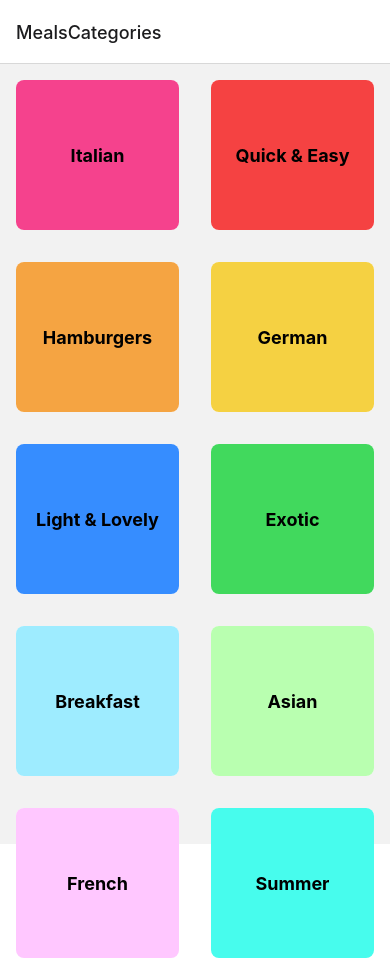
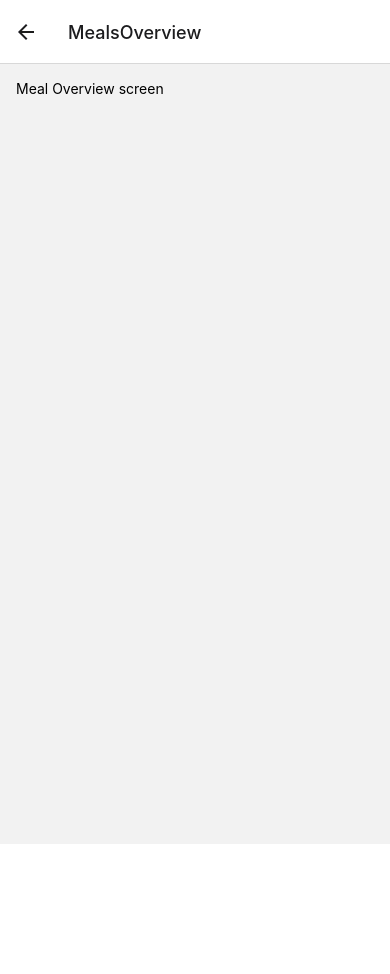
Before and after one commit to Jim124/Thiya, a React Native app: screen /MealsOverview in a window 390 px wide. After the commit the page ends 844 px from the top, so only its background shows below. Built offline with nearby package versions, Linux system fonts and the light colour scheme.

Commit message:
use Stack.Screen

```diff
--- a/App.js
+++ b/App.js
@@ -1,6 +1,7 @@
 import { StyleSheet } from 'react-native';
 import { StatusBar } from 'expo-status-bar';
 import CategoryScreen from './screen/CategoryScreen';
+import MealsOverviewScreen from './screen/MealsOverviewScreen';
 import { NavigationContainer } from '@react-navigation/native';
 import { createNativeStackNavigator } from '@react-navigation/native-stack';
 
@@ -11,7 +12,12 @@ export default function App() {
       <StatusBar style='dark' />
       <NavigationContainer>
         <Stack.Navigator>
-          <Stack.Screen name='MealsCategories' component={CategoryScreen} />
+          <Stack.Screen
+            name='MealsCategoriesb'
+            component={CategoryScreen}
+            options={{ title: 'back' }}
+          />
+          <Stack.Screen name='MealsOverview' component={MealsOverviewScreen} />
         </Stack.Navigator>
       </NavigationContainer>
     </>
--- a/components/CategoryItem.js
+++ b/components/CategoryItem.js
@@ -1,5 +1,5 @@
 import { View, Text, StyleSheet, Pressable, Platform } from 'react-native';
-function CategoryItem({ title, color }) {
+function CategoryItem({ title, color, onPress }) {
   return (
     <View style={styles.gridItem}>
       <Pressable
@@ -8,6 +8,7 @@ function CategoryItem({ title, color }) {
           pressed ? styles.buttonPressed : null,
         ]}
         android_ripple={{ color: '#ccc' }}
+        onPress={onPress}
       >
         <View style={[styles.innerContainer, { backgroundColor: color }]}>
           <Text style={styles.title}>{title}</Text>
--- a/screen/CategoryScreen.js
+++ b/screen/CategoryScreen.js
@@ -1,18 +1,27 @@
 import { View, FlatList, StyleSheet } from 'react-native';
 import { CATEGORIES } from '../data/dummy-data';
 import CategoryItem from '../components/CategoryItem';
-function renderCategory(itemData) {
-  return (
-    <CategoryItem title={itemData.item.title} color={itemData.item.color} />
-  );
-}
-function CategoryScreen() {
+// function renderCategory(itemData) {
+//   return (
+
+//   );
+// }
+function CategoryScreen({ navigation }) {
+  function pressHandler() {
+    navigation.navigate('MealsOverview');
+  }
   return (
     <View>
       <FlatList
         data={CATEGORIES}
         keyExtractor={(item) => item.id}
-        renderItem={renderCategory}
+        renderItem={(itemData) => (
+          <CategoryItem
+            title={itemData.item.title}
+            color={itemData.item.color}
+            onPress={pressHandler}
+          />
+        )}
         numColumns={2}
       />
     </View>
--- /dev/null
+++ b/screen/MealsOverviewScreen.js
@@ -0,0 +1,17 @@
+import { View, Text, StyleSheet } from 'react-native';
+import { MEALS } from '../data/dummy-data';
+function MealsOverviewScreen() {
+  return (
+    <View style={styles.container}>
+      <Text>Meal Overview screen</Text>
+    </View>
+  );
+}
+
+export default MealsOverviewScreen;
+const styles = StyleSheet.create({
+  container: {
+    flex: 1,
+    padding: 16,
+  },
+});
```
